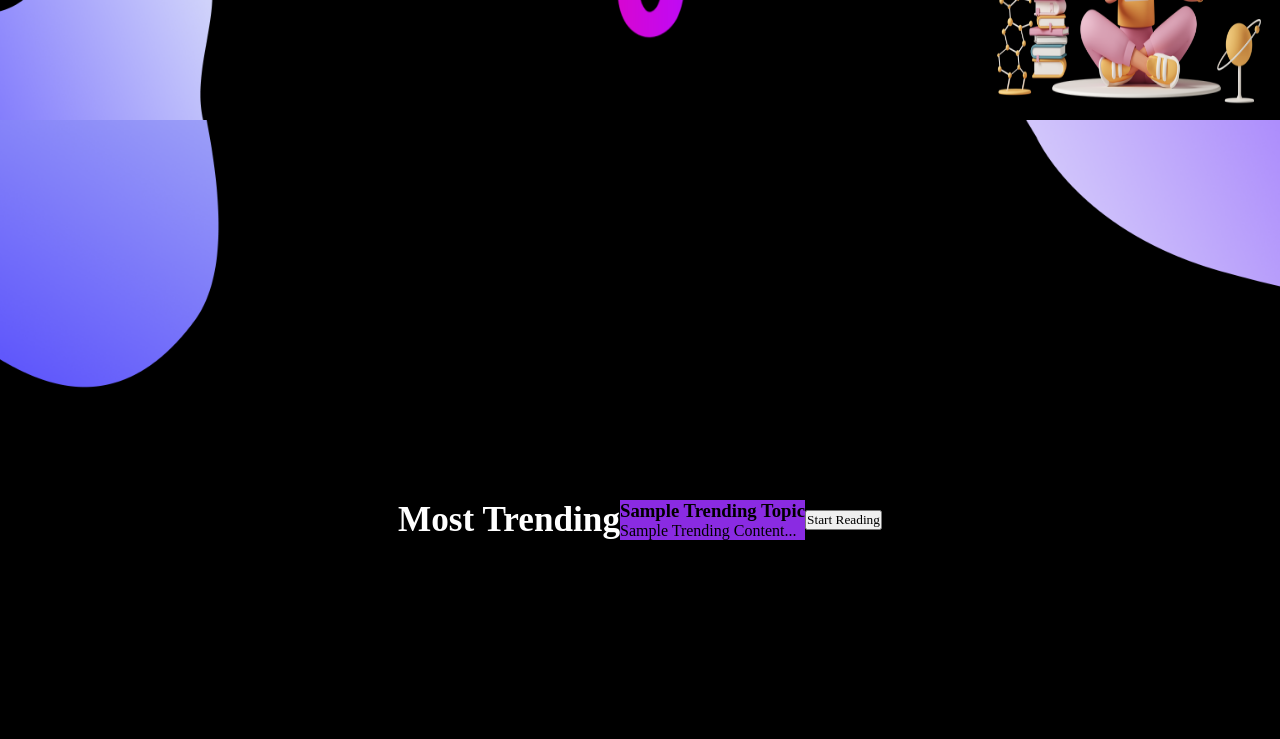
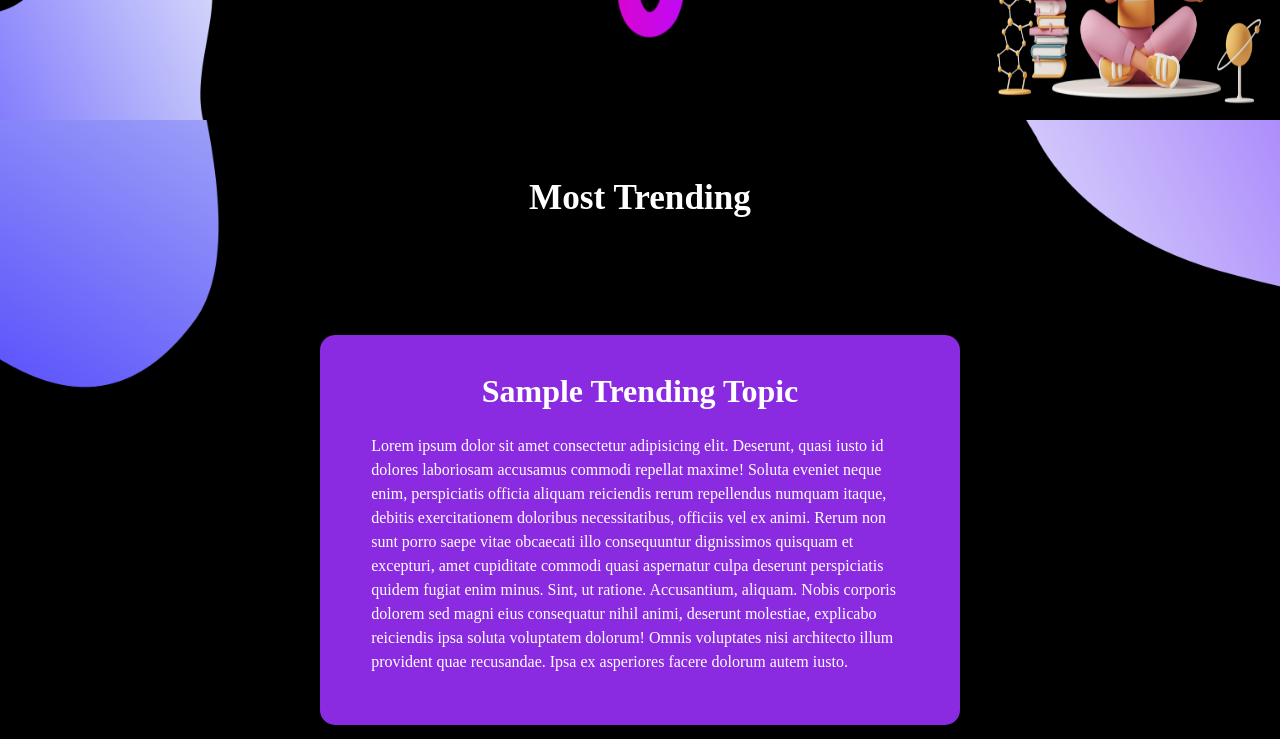
Before and after one commit to AshiqNoor-S/Blog-Sight, a React (Create React App) app in the folder blogsight/: page / in a window 1280 px wide. Shown: the part 680-1419 px from the top of the page. Built offline with nearby package versions, Linux system fonts and the light colour scheme; a web font is replaced by a local one.

Commit message:
Most Trending Section styles

```diff
--- a/blogsight/public/hero.css
+++ b/blogsight/public/hero.css
@@ -3,6 +3,7 @@
     padding: 0;
     box-sizing: border-box;
     font-family: 'Red Rose', cursive;
+    color: #fff;
 }
 
 .hero{
@@ -62,7 +63,8 @@ h1{
 
 .most-trending-section{
     display: flex;
-    justify-content: center;
+    flex-direction: column;
+    justify-content: space-around;
     align-items: center;
     min-height: 100vh;
     background: url("../images/trending.png") center/cover no-repeat;
@@ -71,11 +73,26 @@ h1{
 .most-trending-heading{
     font-size: 2.2rem;
     color: #fff;
+    clear: right;
 }
 
 .most-trending-post{
     height: 40%;
+    width: 50%;
+    border-radius: 15px;
+    padding: 3% 4% 4%;
     background-color: blueviolet;
+}
+
+.most-trending-post-title {
+    text-align: center;
+    font-size: 2rem;
+    margin-bottom: 2%;
+}
+
+.most-trending-post-content {
+    line-height: 1.5rem;
+    margin-top: 1.5rem;
 }
 
 .member {
--- a/blogsight/src/components/MostTrendingSection.jsx
+++ b/blogsight/src/components/MostTrendingSection.jsx
@@ -5,7 +5,7 @@ function MostTrendingSection(){
 	return (
 		<div className="most-trending-section">
             <h2 className="most-trending-heading">Most Trending</h2>
-            <TrendingPost title="Sample Trending Topic" content="Sample Trending Content..." />
+            <TrendingPost title="Sample Trending Topic" content="Lorem ipsum dolor sit amet consectetur adipisicing elit. Deserunt, quasi iusto id dolores laboriosam accusamus commodi repellat maxime! Soluta eveniet neque enim, perspiciatis officia aliquam reiciendis rerum repellendus numquam itaque, debitis exercitationem doloribus necessitatibus, officiis vel ex animi. Rerum non sunt porro saepe vitae obcaecati illo consequuntur dignissimos quisquam et excepturi, amet cupiditate commodi quasi aspernatur culpa deserunt perspiciatis quidem fugiat enim minus. Sint, ut ratione. Accusantium, aliquam. Nobis corporis dolorem sed magni eius consequatur nihil animi, deserunt molestiae, explicabo reiciendis ipsa soluta voluptatem dolorum! Omnis voluptates nisi architecto illum provident quae recusandae. Ipsa ex asperiores facere dolorum autem iusto." />
             <button>Start Reading</button>
         </div>
 	);
```
